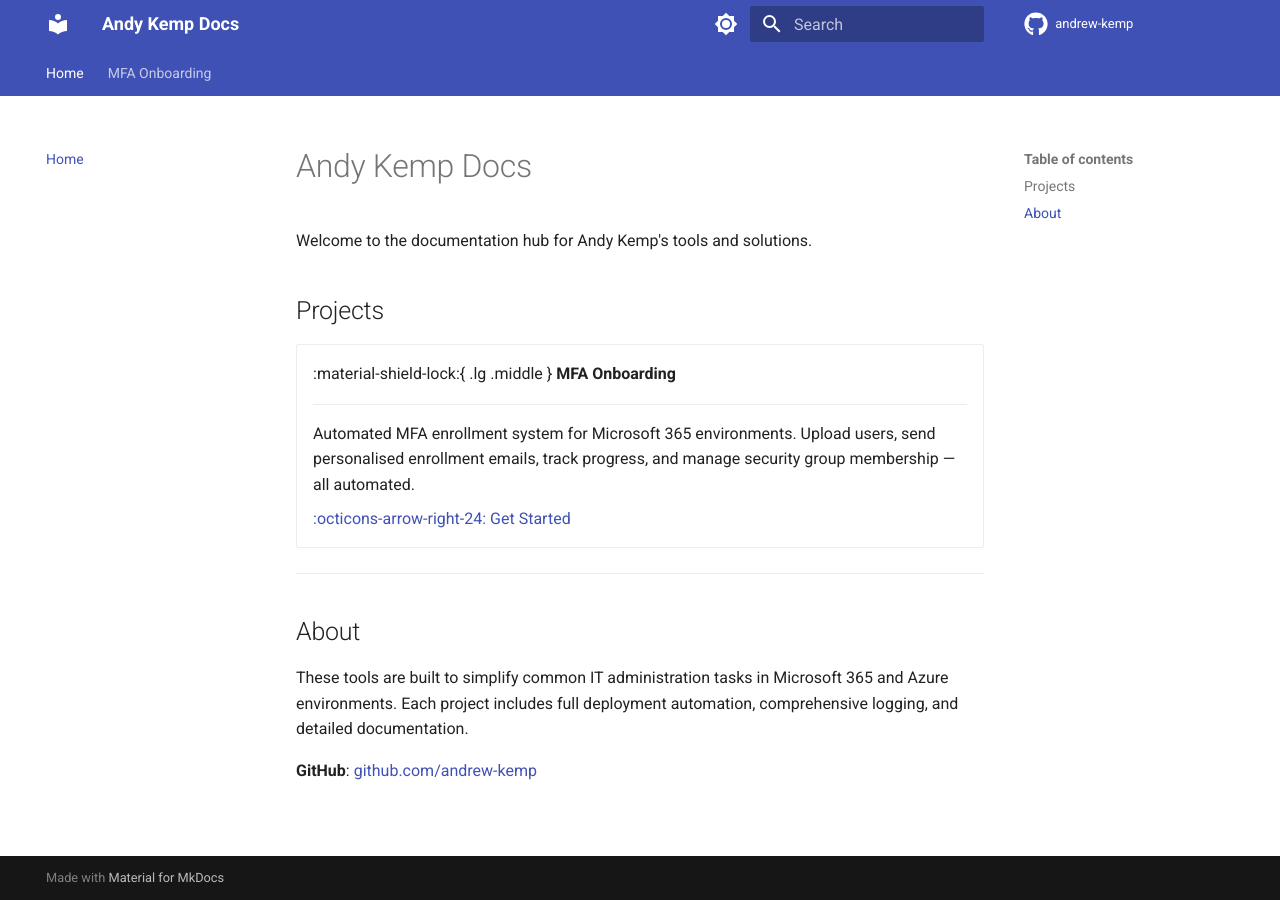
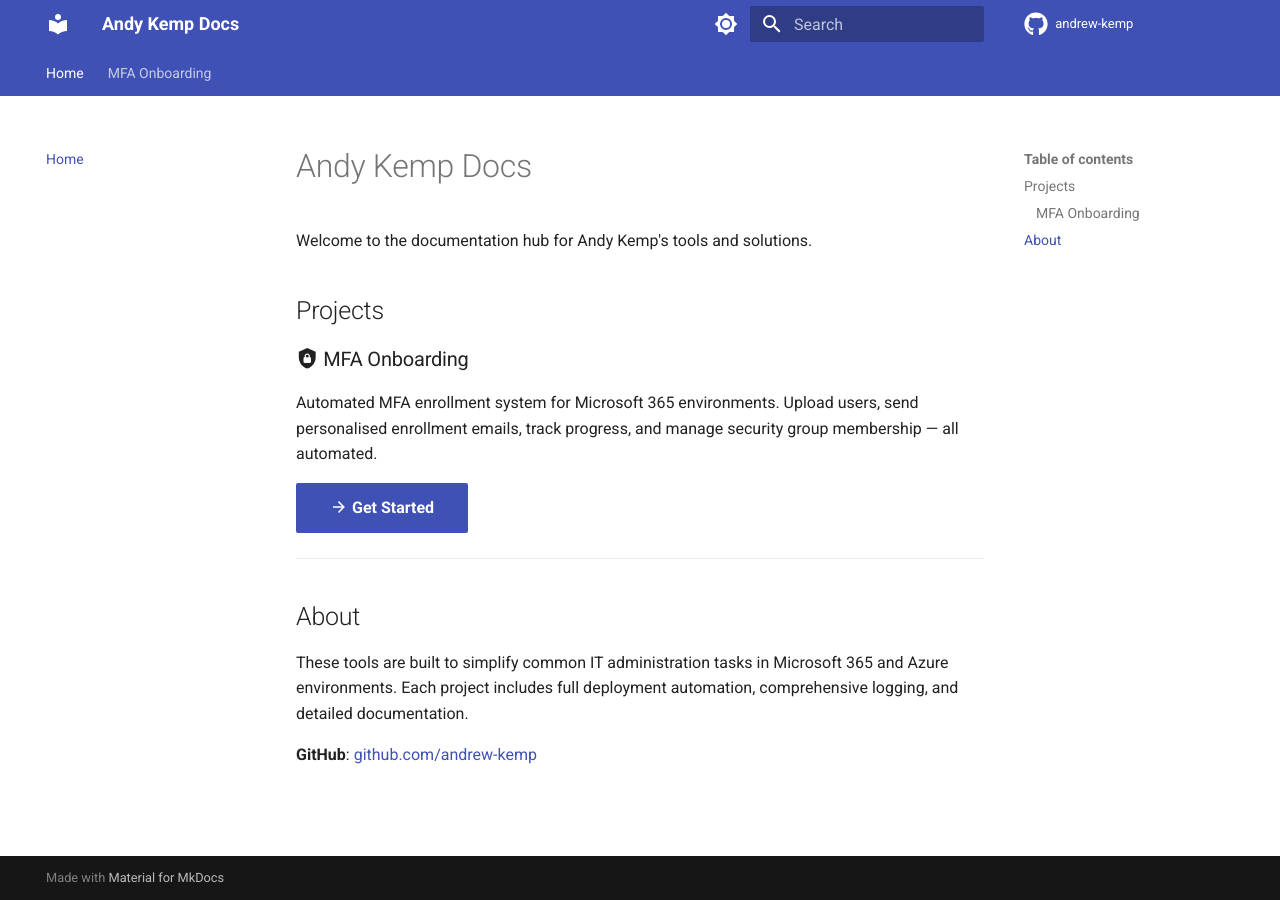
Before and after one commit to andrew-kemp/docs-site, an MkDocs documentation site: the page built from docs/index.md, in a window 1280 px wide. Built offline with MkDocs 1.6.1 and Material for MkDocs 9.7.7, drawn with Linux system fonts in a browser that asks for light colours.

Commit message:
Fix icon rendering - add pymdownx.emoji extension

```diff
--- a/docs/index.md
+++ b/docs/index.md
@@ -4,17 +4,11 @@ Welcome to the documentation hub for Andy Kemp's tools and solutions.
 
 ## Projects
 
-<div class="grid cards" markdown>
+### :material-shield-lock: MFA Onboarding
 
--   :material-shield-lock:{ .lg .middle } **MFA Onboarding**
+Automated MFA enrollment system for Microsoft 365 environments. Upload users, send personalised enrollment emails, track progress, and manage security group membership — all automated.
 
-    ---
-
-    Automated MFA enrollment system for Microsoft 365 environments. Upload users, send personalised enrollment emails, track progress, and manage security group membership — all automated.
-
-    [:octicons-arrow-right-24: Get Started](mfa-onboarding/index.md)
-
-</div>
+[:material-arrow-right: **Get Started**](mfa-onboarding/index.md){ .md-button .md-button--primary }
 
 ---
 
--- a/mkdocs.yml
+++ b/mkdocs.yml
@@ -45,8 +45,12 @@ markdown_extensions:
       anchor_linenums: true
   - pymdownx.inlinehilite
   - pymdownx.snippets
+  - pymdownx.emoji:
+      emoji_index: !!python/name:material.extensions.emoji.twemoji
+      emoji_generator: !!python/name:material.extensions.emoji.to_svg
   - attr_list
   - md_in_html
+  - def_list
   - tables
   - toc:
       permalink: true
```
